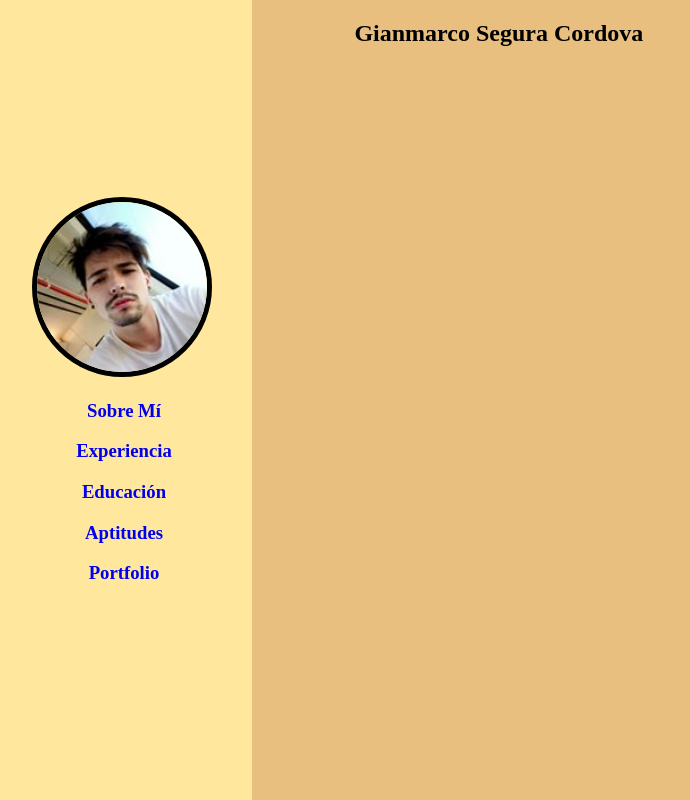
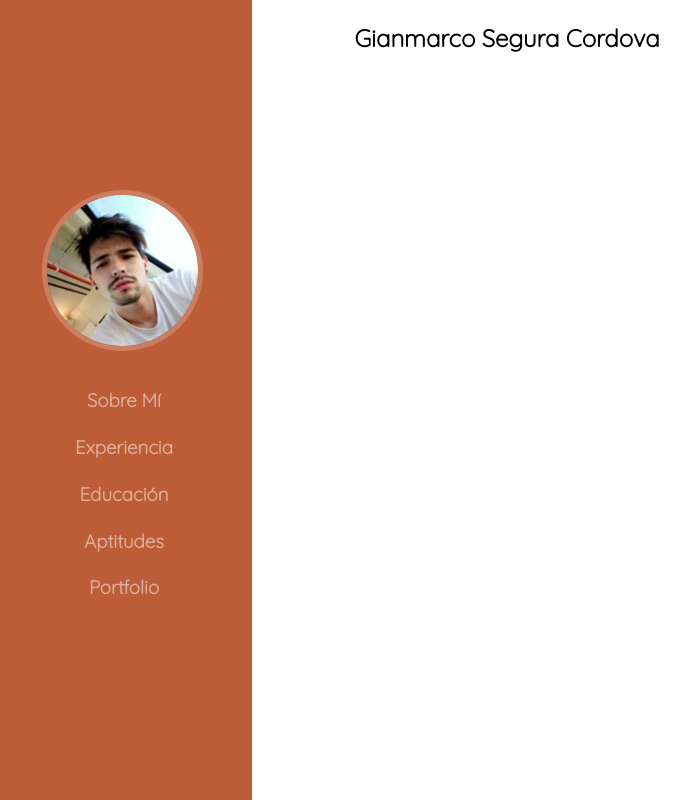
Before and after one commit to GSCordova/Construyendo-miWeb, a plain HTML site: page index.html in a window 1280 px wide. Shown: the whole page, without its empty margins (4-694 px from the left). Drawn offline with Linux system fonts and the light colour scheme.

Commit message:
Diseño de la NavBar

```diff
--- a/index.html
+++ b/index.html
@@ -3,7 +3,12 @@
   <head>
     <meta charset="utf-8">
     <title>Gianmarco S.</title>
+    <meta name="viewport" content="width=device-width, initial-scale=1, shrink-to-fit=no">
+    <meta name="description" content="">
+    <meta name="author" content="Gianmarco D. Segura Cordova">
+    <link href="https://fonts.googleapis.com/css?family=Quicksand:300" rel="stylesheet">
     <link rel="stylesheet" href="master.css">
+
   </head>
   <body>
     <div class="main">
--- a/master.css
+++ b/master.css
@@ -2,13 +2,16 @@ body{
   margin: 0;
   width: 100vw;
   height: 100vh;
+  background-color: 868e96;
+  font-family: 'Quicksand', sans-serif;
+  line-height: 1.5;
 }
 
 #user{
   height: 100%;
   width: 20%;
   float: left;
-  background-color: #FFE89E;
+  background-color: #bd5d38;
   display: flex;
   align-items: center;
 }
@@ -17,9 +20,17 @@ body{
   text-align: center
 }
 
+#user a{
+  text-decoration: none;
+  color: rgba(255,255,255,.5);
+}
+
+#user a:hover{
+  color: #fff;
+}
+
 #content{
   float: left;
-  background-color: #E8BF7F;
   height: 100%;
   width: 80%;
 }
@@ -37,14 +48,11 @@ body{
 
 .img-content{
   margin: auto 10px;
+  padding: 10px;
 }
 
 .img-content img{
   width: 92%;
   border-radius: 100%;
-  border: 5px solid black;
+  border: 5px solid rgba(255,255,255,.2);
 }
-
-#user a{
-  text-decoration: none
-}
```
